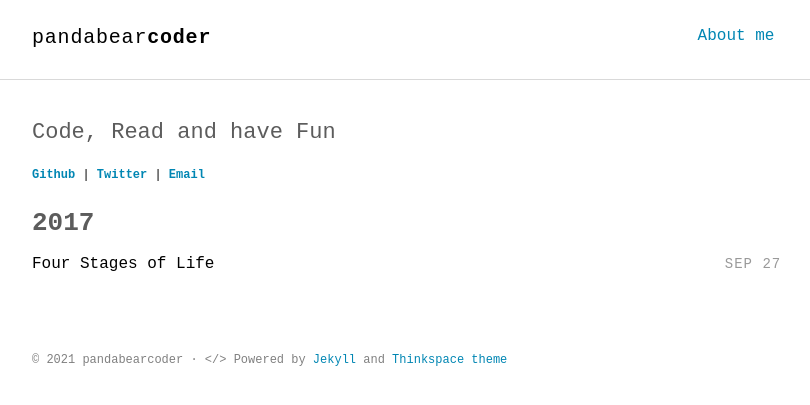
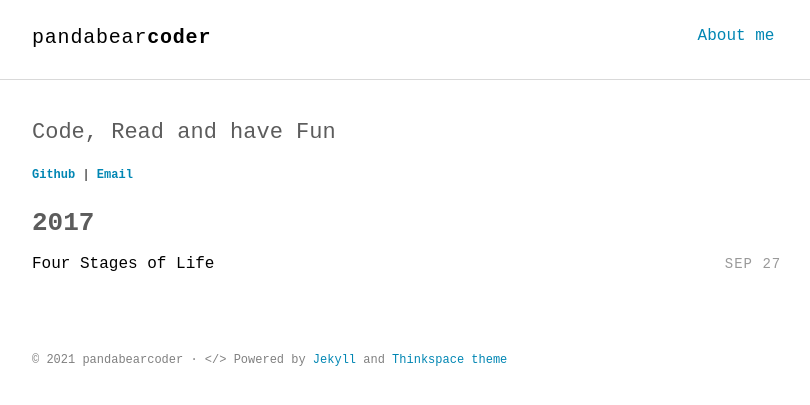
Before and after one commit to pandabearcoder/pandabearcoder.github.io, a Jekyll site: the page built from index.html, in a window 1280 px wide. Shown: the top 405 px of the page, without its empty margins (232-1042 px from the left). Built offline with Jekyll 4.4.1, drawn with Linux system fonts in a browser that asks for light colours; some web fonts are replaced.

Commit message:
Remove twitter

```diff
--- a/_includes/intro.html
+++ b/_includes/intro.html
@@ -6,7 +6,6 @@
 
     <small class="mini">
       <a href="https://github.com/pandabearcoder">Github </a>|
-      <a href="https://twitter.com/pandabearcoder">Twitter </a>|
       <a href="mailto:vlouie00@gmail.com">Email</a>
     </small>
   </div>
```
